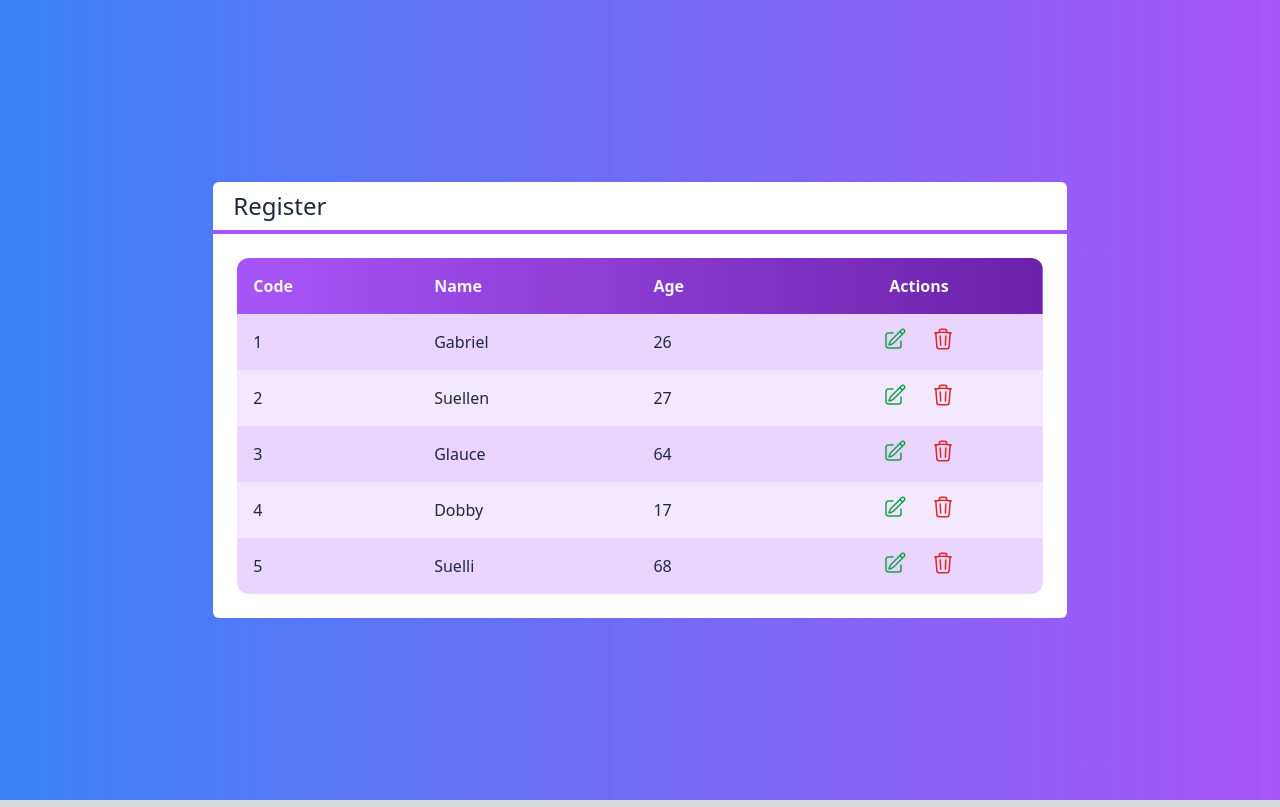
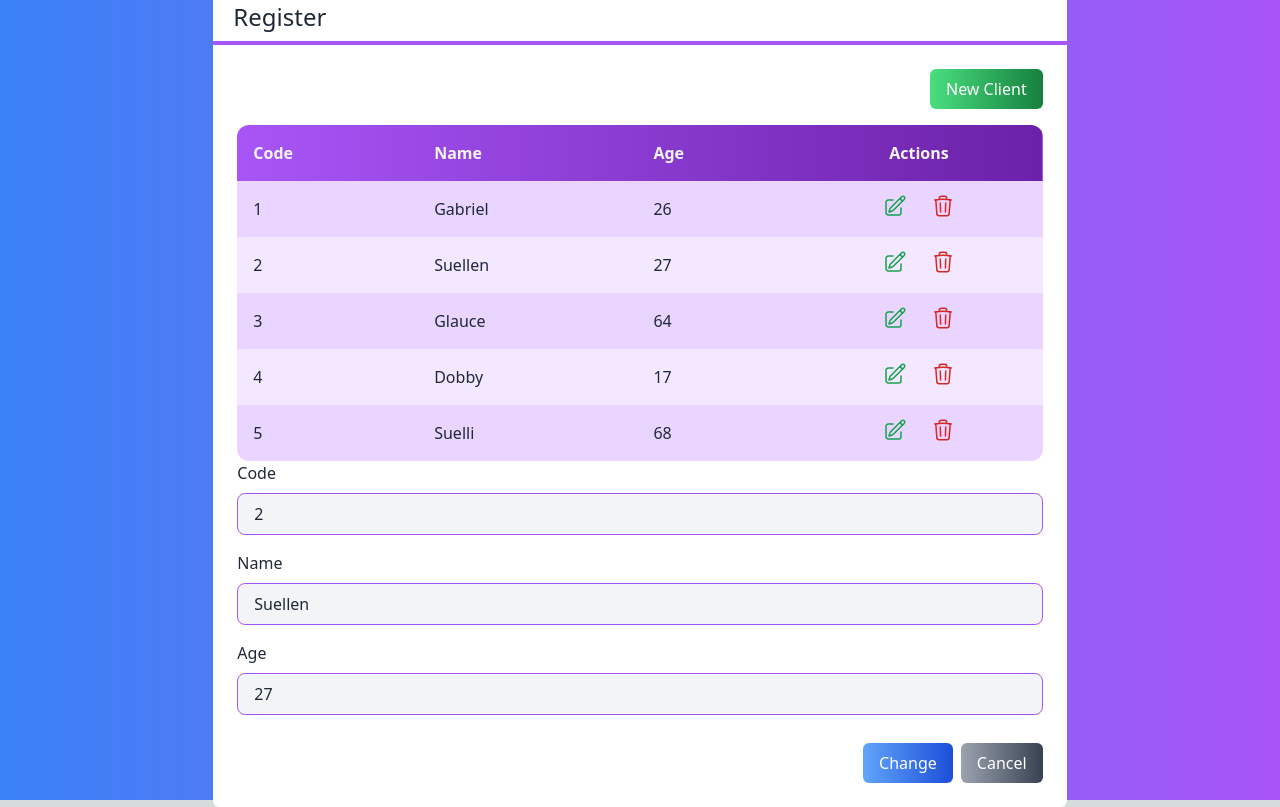
Before and after one commit to biellopes00/next-crud, a Next.js app: page / in a window 1280 px wide. Built offline with nearby package versions, Linux system fonts and the light colour scheme.

Commit message:
Creating Button, Form and Input components

```diff
--- /dev/null
+++ b/src/components/Button.tsx
@@ -0,0 +1,18 @@
+interface ButtonProps {
+    children: any
+    color?: 'green' | 'blue' | 'gray'
+    className?: string
+}
+
+export default function Button(props: ButtonProps) {
+    const color = props.color ?? 'gray';
+    return (
+        <button className={`
+            bg-gradient-to-r from-${color}-400 to-${color}-700
+            text-white px-4 py-2 rounded-md
+            ${props.className}
+        `}>
+            {props.children}
+        </button>
+    )
+}
--- /dev/null
+++ b/src/components/Form.tsx
@@ -0,0 +1,48 @@
+import { useState } from "react";
+import Input from "./Input";
+import Client from "@/core/Client";
+import Button from "./Button";
+
+interface FormProps {
+    client: Client
+}
+
+export default function Form(props: FormProps) {
+    const id = props.client?.id
+    const [name, setName] = useState(props.client?.name ?? '')
+    const [age, setAge] = useState(props.client?.age ?? 0)
+
+    return (
+        <div>
+            {id ? (
+                <Input
+                    readonly
+                    text="Code"
+                    value={id}
+                    className="mb-4"
+                />
+            ) : false}
+            <Input
+                text="Name"
+                value={name}
+                onChange={setName}
+                className="mb-4"
+            />
+            <Input
+                text="Age"
+                type="number"
+                value={age}
+                onChange={setAge}
+
+            />
+            <div className="flex justify-end mt-7">
+                <Button color="blue" className="mr-2">
+                    { id ? 'Change' : 'Save' }
+                </Button>
+                <Button>
+                    Cancel
+                </Button>
+            </div>
+        </div>
+    )
+}
--- /dev/null
+++ b/src/components/Input.tsx
@@ -0,0 +1,28 @@
+interface InputProps {
+    type?: "text" | "number"
+    text: string
+    value: any
+    readonly?: boolean
+    className?: string
+    onChange?: (value: any) => void
+}
+
+export default function Input(props: InputProps) {
+    return (
+        <div className={`flex flex-col ${props.className}`}>
+            <label className="mb-2">
+                {props.text}
+            </label>
+            <input type={props.type ?? 'text'}
+                value={props.value}
+                readOnly={props.readonly}
+                onChange={e => props.onChange?.(e.target.value)}
+                className={`
+                    border border-purple-500 rounded-lg
+                    focus:outline-none bg-gray-100 px-4 py-2
+                   ${props.readonly ? '' : 'focus:bg-white'}
+                `}
+            />
+        </div>
+    )
+}
--- a/src/pages/index.tsx
+++ b/src/pages/index.tsx
@@ -2,6 +2,8 @@ import { Inter } from 'next/font/google'
 import Layout from '@/components/Layout'
 import Table from '@/components/Table'
 import Client from '@/core/Client'
+import Button from '@/components/Button'
+import Form from '@/components/Form'
 
 const inter = Inter({ subsets: ['latin'] })
 
@@ -28,10 +30,19 @@ export default function Home() {
     text-white
    `}>
       <Layout title='Register'>
-        <Table clients={clients}
-          clientSelected={clientSelected}
-          deletedClient={deletedClient}
-        />
+        <div className="flex justify-end">
+          <Button color="green" className="mb-4">New Client</Button>
+
+        </div>
+        {
+          <Table clients={clients}
+            clientSelected={clientSelected}
+            deletedClient={deletedClient}
+          />
+        }
+        <Form client={clients[1]}>
+
+        </Form>
       </Layout>
     </div>
   )
--- a/tailwind.config.ts
+++ b/tailwind.config.ts
@@ -5,6 +5,11 @@ const config: Config = {
     './src/pages/**/*.{js,ts,jsx,tsx,mdx}',
     './src/components/**/*.{js,ts,jsx,tsx,mdx}',
     './src/app/**/*.{js,ts,jsx,tsx,mdx}',
+  ],
+  safelist: [
+    { pattern: /from-(green|blue|gray)-(400|500|700)/, },
+    { pattern: /to-(green|blue|gray)-(400|500|700)/, },
+
   ],
   theme: {
     extend: {
```
